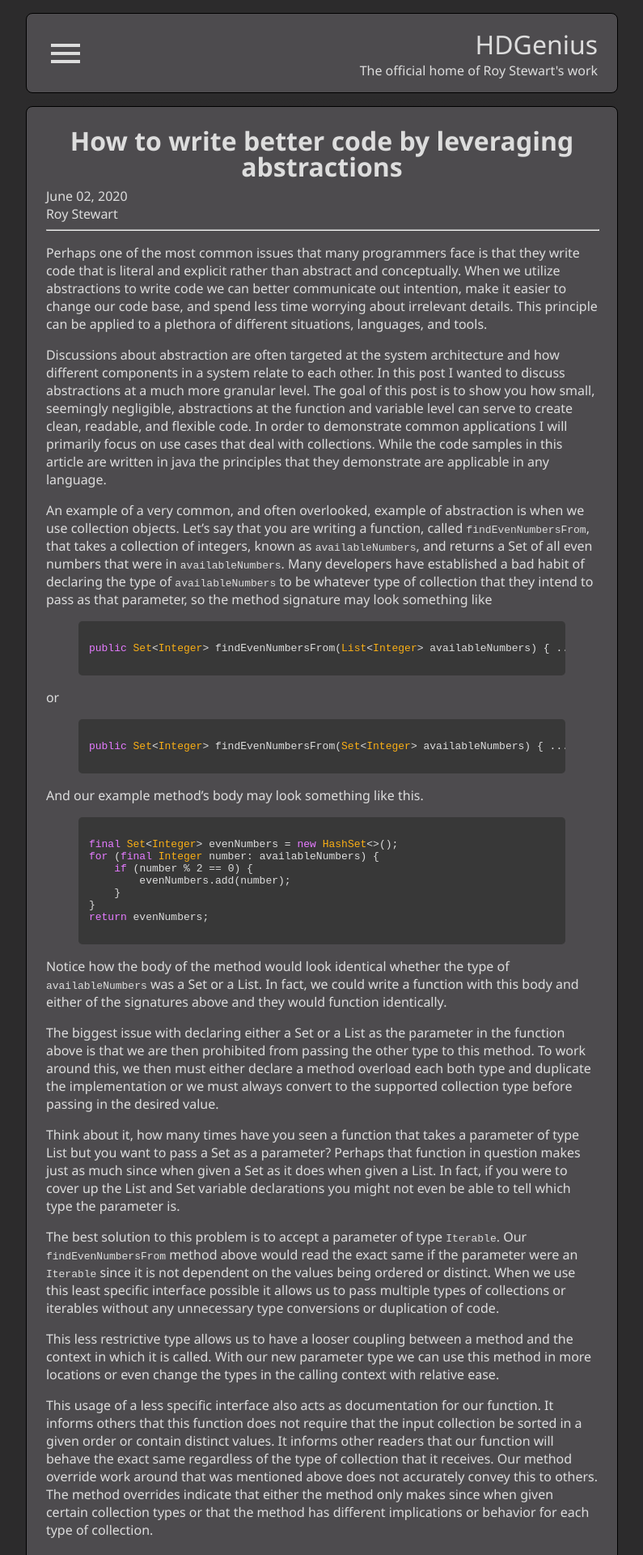
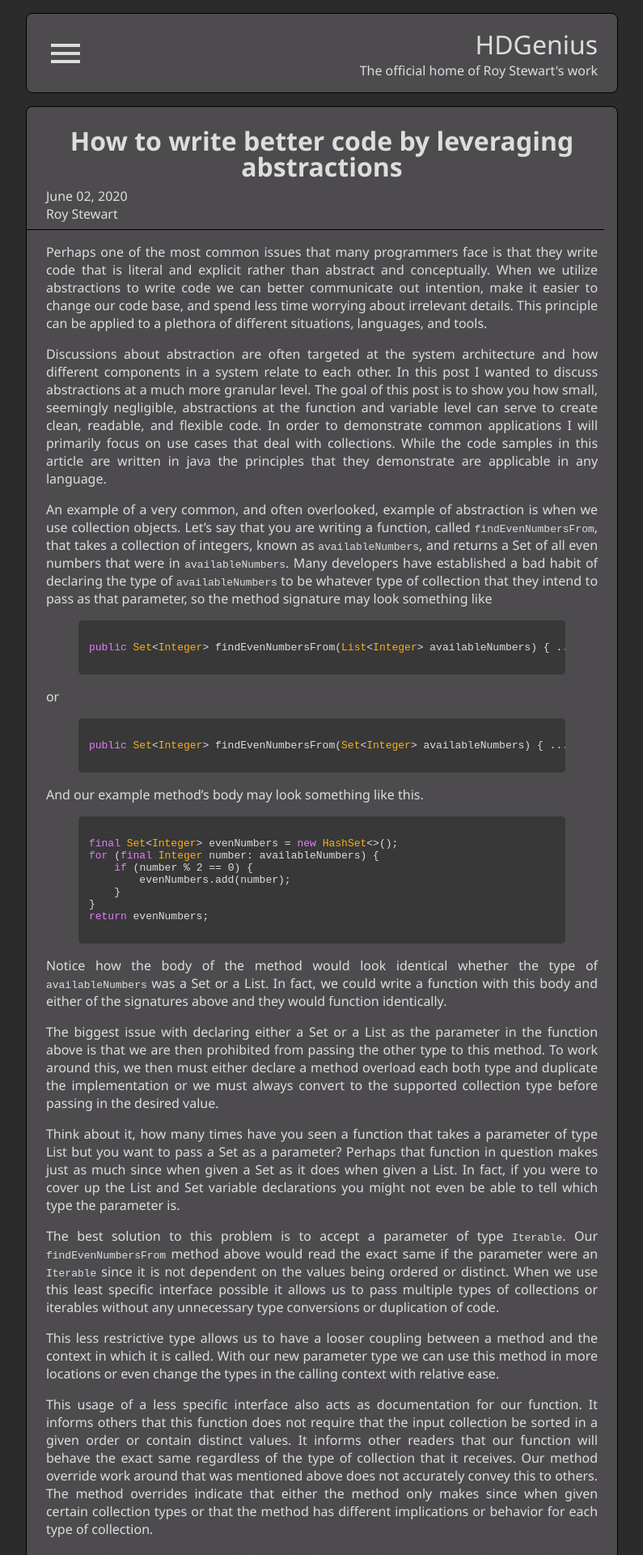
Before and after one commit to roy-stewart/roy-stewart.github.io, a Jekyll site: the page built from _posts/2020-06-01-how-to-write-better-code-by-leveraging-abstractions.markdown, in a window 1280 px wide. Shown: the top 1920 px of the page at 81% size, without its empty margins (242-1037 px from the left). Built offline with Jekyll 4.4.1, drawn with Linux system fonts in a browser that asks for light colours.

Commit message:
added a better area separator between page areas

```diff
--- a/_includes/nav.html
+++ b/_includes/nav.html
@@ -2,7 +2,7 @@
     {% for link in site.data.navbar_links %}
         <a href="{{link.url}}" class="nav-link">{{ link.name }}</a>
         {% unless forloop.last %}
-            <hr>
+            <div class="area-separator"></div>
         {% endunless %}
     {% endfor %}
 </nav>
--- a/_includes/recent_posts.html
+++ b/_includes/recent_posts.html
@@ -5,7 +5,7 @@
 
     {% assign recent_posts = site.posts | where_exp: "post", "post.url != page.url" %}
     {% for post in recent_posts | limit: 5 %}
-        <hr/>
+        <div class="area-separator"></div>
         <div class="post-preview">
             <h2 class="post-preview-title"><a href="{{ post.url }}">{{ post.title }}</a></h2>
             <div class="post-preview-data">
--- a/_layouts/post.html
+++ b/_layouts/post.html
@@ -8,7 +8,7 @@
         <span>{{ page.date | date: "%B %d, %Y"}}</span>
         <span>{{ page.author }}</span>
     </header>
-    <hr/>
+    <div class="area-separator"></div>
     {{ content }}
 </article>
 
--- a/_sass/base.scss
+++ b/_sass/base.scss
@@ -6,8 +6,11 @@
     color: $visited-link-color;
 }
 
-hr {
-    width: 100%;
+.area-separator {
+    height: 1px;
+    width: calc(100% + $block-padding * 2);
+    margin: 0.5rem (-$block-padding * 1.5);
+    background-color: black;
 }
 
 h1 {
@@ -16,3 +19,7 @@
     font-size: 2rem;
     font-weight: bold;
 }
+
+p {
+    text-align: justify;
+}
```
